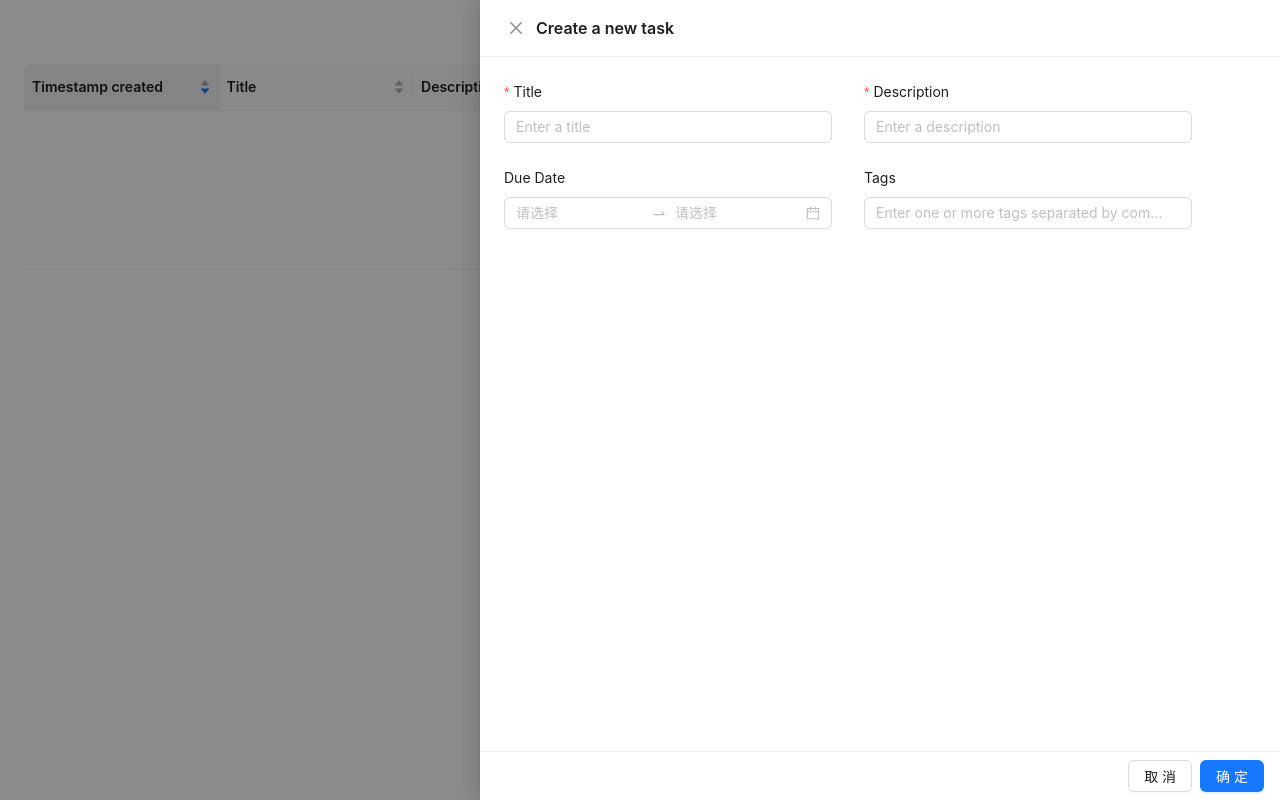
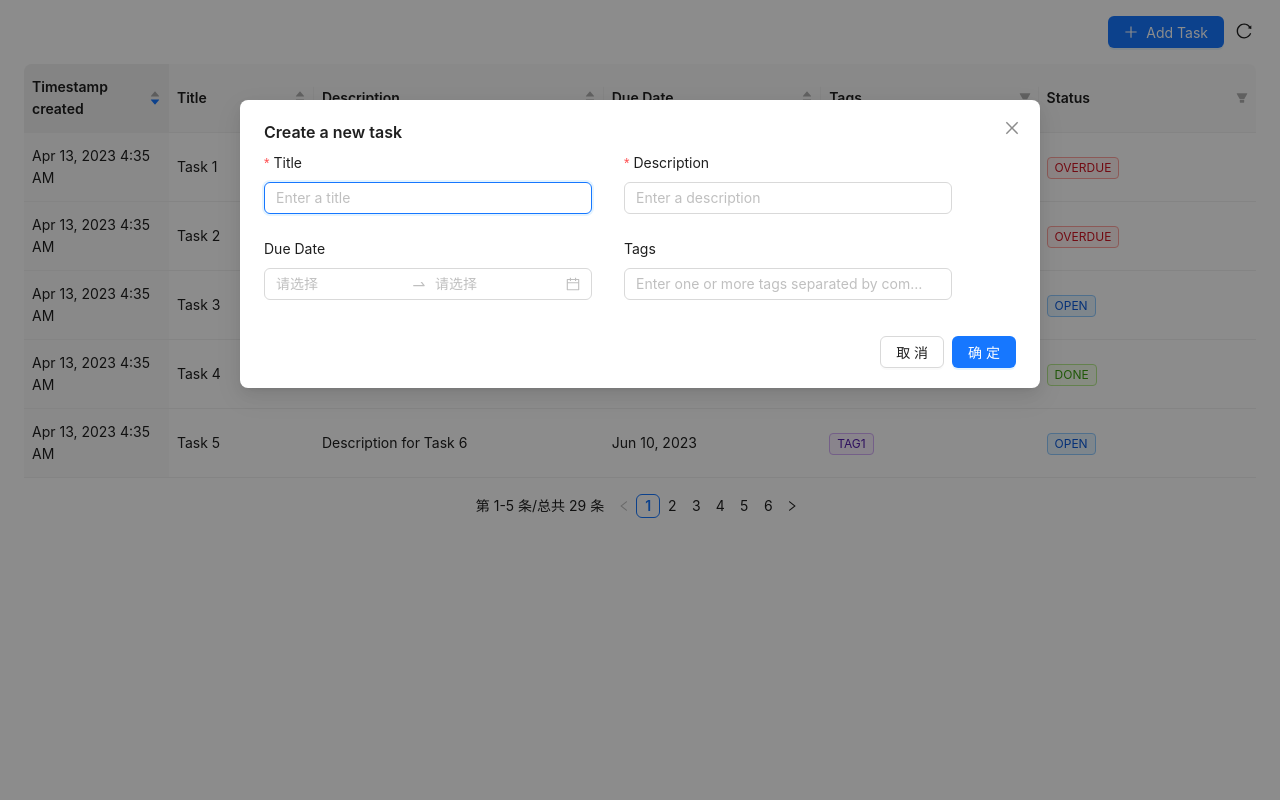
Before and after one commit to Ayman-Shakil192/todo-list-react, a React (Vite) app: page / in a window 1280 px wide. Both pictures are taken after a click on the button "Add Task". Built offline with nearby package versions, Linux system fonts and the light colour scheme.

Commit message:
code refactor

```diff
--- /dev/null
+++ b/src/components/AddTask.tsx
@@ -0,0 +1,120 @@
+import { PlusOutlined } from "@ant-design/icons";
+import {
+  ModalForm,
+  DrawerForm,
+  ProForm,
+  ProFormDateRangePicker,
+  ProFormText,
+} from "@ant-design/pro-components";
+import { Button, Form, message } from "antd";
+import { v4 as uuid } from "uuid";
+
+const waitTime = (time: number = 100) => {
+  return new Promise((resolve) => {
+    setTimeout(() => {
+      resolve(true);
+    }, time);
+  });
+};
+
+export interface Task {
+  id: string;
+  title: string;
+  description?: string;
+  dueDate?: Date;
+  tags?: string[];
+  status: string;
+  timestamp: number;
+}
+
+interface CustomModalProps {
+  onTaskAdded: (task: Task) => void;
+}
+
+interface FormValues {
+  title: string;
+  description: string;
+  dueDate?: Date;
+  tags?: string[];
+}
+
+export default ({ onTaskAdded }: CustomModalProps) => {
+  const [form] = Form.useForm<FormValues>();
+
+  const handleSubmit = async (formData: {
+    title: string;
+    description: string;
+    dueDate?: Date | undefined;
+    tags?: string[] | string | undefined;
+  }) => {
+    await waitTime(2000);
+
+    let tagsArray: string[] | undefined;
+
+    if (typeof formData.tags === "string") {
+      tagsArray = formData.tags.split(",");
+    } else {
+      tagsArray = formData.tags;
+    }
+
+    const task: Task = {
+      id: uuid(),
+      title: formData.title,
+      description: formData.description,
+      dueDate: formData.dueDate,
+      tags: tagsArray,
+      status: "OPEN",
+      timestamp: Date.now().valueOf(),
+    };
+    console.log(task);
+    onTaskAdded(task);
+    message.success("Task added successfully");
+    form.resetFields();
+    return true;
+  };
+
+  return (
+    <ModalForm<{
+      title: string;
+      description: string;
+      dueDate?: Date;
+      tags?: string[];
+    }>
+      title="Create a new task"
+      form={form}
+      trigger={
+        <Button type="primary">
+          <PlusOutlined />
+          Add Task
+        </Button>
+      }
+      autoFocusFirstInput
+      submitTimeout={2000}
+      onFinish={handleSubmit}
+    >
+      <ProForm.Group>
+        <ProFormText
+          width="md"
+          name="title"
+          label="Title"
+          rules={[{ required: true, message: "Please enter a title" }]}
+          placeholder="Enter a title "
+        />
+        <ProFormText
+          width="md"
+          name="description"
+          label="Description"
+          rules={[{ required: true, message: "Please enter the description" }]}
+          placeholder="Enter a description"
+        />
+        <ProFormDateRangePicker width="md" name="dueDate" label="Due Date" />
+        <ProFormText
+          width="md"
+          name="tags"
+          label="Tags"
+          placeholder="Enter one or more tags separated by commas"
+        />
+      </ProForm.Group>
+    </ModalForm>
+  );
+};
--- a/src/components/ToDoList.tsx
+++ b/src/components/ToDoList.tsx
@@ -2,7 +2,7 @@ import React, { useState, useEffect } from "react";
 import moment from "moment";
 import { Tag } from "antd";
 import ProTable, { ProColumns } from "@ant-design/pro-table";
-import CustomModal, { Task } from "./CustomModal";
+import AddTask, { Task } from "./AddTask";
 
 interface ToDoItem {
   key: string | number;
@@ -14,12 +14,66 @@ interface ToDoItem {
   status: string;
 }
 
+const ToDoList = () => {
+  const dummyData: ToDoItem[] = [];
+  for (let i = 1; i < 30; i++) {
+    const tags = [];
+    const randomTagCount = Math.floor(Math.random() * 3);
+    for (let j = 1; j <= randomTagCount; j++) {
+      tags.push(`tag${j}`);
+    }
+    const newDummyItem: ToDoItem = {
+      key: i,
+      created: Date.now(),
+      title: `Task ${i}`,
+      description: `Description for Task ${i + 1}`,
+      dueDate: Date.now() + i * 1000000000,
+      tags: tags,
+      status: ["OPEN", "WORKING", "DONE", "OVERDUE"][
+        Math.floor(Math.random() * 4)
+      ],
+    };
+    dummyData.push(newDummyItem);
+  }
+
+  const [dataSource, setDataSource] = useState<ToDoItem[]>(dummyData);
+  const [loading, setLoading] = useState<boolean>(false);
+  const [tasks, setTasks] = useState<Task[]>([]);
+
+  useEffect(() => {
+    const storedTasks = localStorage.getItem("tasks");
+    if (storedTasks) {
+      setTasks(JSON.parse(storedTasks));
+    }
+  }, []);
+
+  useEffect(() => {
+    localStorage.setItem("tasks", JSON.stringify(tasks));
+  }, [tasks]);
+
+  const handleTaskAdded = (task: Task) => {
+    const newTask: ToDoItem = {
+      key: task.id,
+      created: Date.now(),
+      title: task.title,
+      description: task.description || "",
+      dueDate: task.dueDate ? task.dueDate.valueOf() : undefined,
+      tags:
+        task.tags && task.tags.length > 0
+          ? task.tags.map((tag) => tag.trim())
+          : undefined,
+      status: "OPEN",
+    };
+    setTasks([...tasks, task]);
+    setDataSource([...dataSource, newTask]);
+  };
+
   const columns: ProColumns<ToDoItem>[] = [
     {
       title: "Timestamp created",
       dataIndex: "created",
       valueType: "dateTime",
-    width: 150,
+      width: 100,
       editable: false,
       defaultSortOrder: "descend",
       render: (_, { created }) => <span>{moment(created).format("lll")}</span>,
@@ -28,7 +82,7 @@ const columns: ProColumns<ToDoItem>[] = [
     {
       title: "Title",
       dataIndex: "title",
-    width: 150,
+      width: 100,
       ellipsis: true,
       formItemProps: {
         rules: [{ required: true }],
@@ -62,10 +116,9 @@ const columns: ProColumns<ToDoItem>[] = [
       ),
       sorter: (a, b) => (a.dueDate ?? 0) - (b.dueDate ?? 0),
     },
-
     {
       title: "Tags",
-    dataIndex: "tag",
+      dataIndex: "tags",
       width: 150,
       formItemProps: {
         rules: [{ type: "array" }],
@@ -81,6 +134,18 @@ const columns: ProColumns<ToDoItem>[] = [
             : "No tags added"}
         </span>
       ),
+      filters: [
+        { text: "No Tags", value: "noTags" },
+        { text: "Tags Present", value: "tagsPresent" },
+      ],
+      onFilter: (value, record) => {
+        if (value === "noTags") {
+          return !record.tags || record.tags.length === 0;
+        } else if (value === "tagsPresent") {
+          return record.tags && record.tags.length > 0;
+        }
+        return false;
+      },
     },
     {
       title: "Status",
@@ -114,50 +179,13 @@ const columns: ProColumns<ToDoItem>[] = [
     },
   ];
 
-const ToDoList = () => {
-  const [dataSource, setDataSource] = React.useState<ToDoItem[]>([]);
-  const [loading, setLoading] = React.useState<boolean>(false);
-  const [tasks, setTasks] = useState<Task[]>([]);
-
-  useEffect(() => {
-    const storedTasks = localStorage.getItem("tasks");
-    if (storedTasks) {
-      setTasks(JSON.parse(storedTasks));
-    }
-  }, []);
-
-  useEffect(() => {
-    localStorage.setItem("tasks", JSON.stringify(tasks));
-  }, [tasks]);
-
-  const handleTaskAdded = (task: Task) => {
-    setTasks([...tasks, task]);
-
-    const newTask: ToDoItem = {
-      key: task.id,
-      created: Date.now(),
-      title: task.title,
-      description: task.description ? task.description : "",
-      dueDate: task.dueDate ? task.dueDate[1].valueOf() : undefined,
-      tags:
-        typeof task.tags === "string" && task.tags !== ""
-          ? task.tags.split(",").map((tag: string) => tag.trim())
-          : Array.isArray(task.tags)
-          ? task.tags
-          : [],
-      status: "OPEN",
-    };
-
-    setDataSource([...dataSource, newTask]);
-  };
-
   return (
     <ProTable<ToDoItem>
       columns={columns}
       dataSource={dataSource}
       rowKey="key"
       search={false}
-      toolBarRender={() => [<CustomModal onTaskAdded={handleTaskAdded} />]}
+      toolBarRender={() => [<AddTask onTaskAdded={handleTaskAdded} />]}
       options={{
         search: false,
         setting: false,
```
Lines whose indentation alone changed are shown as unchanged.
